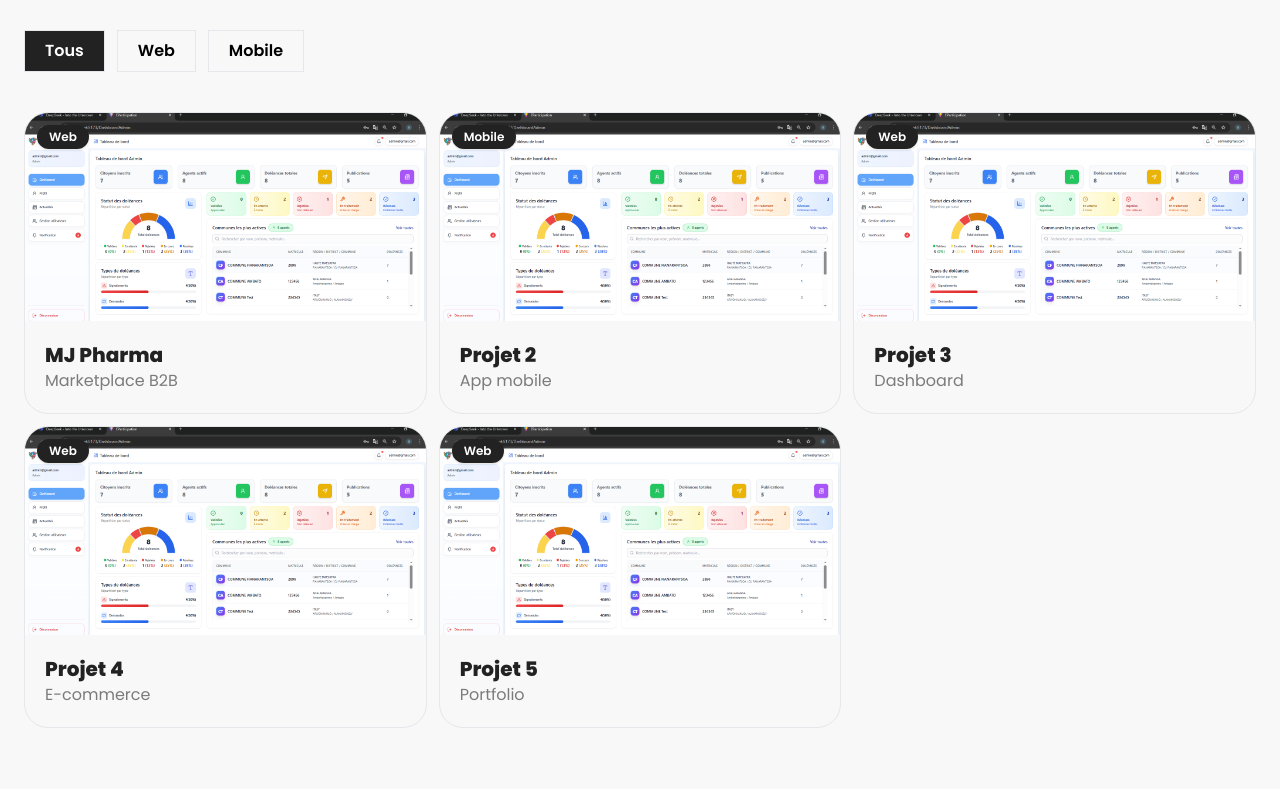
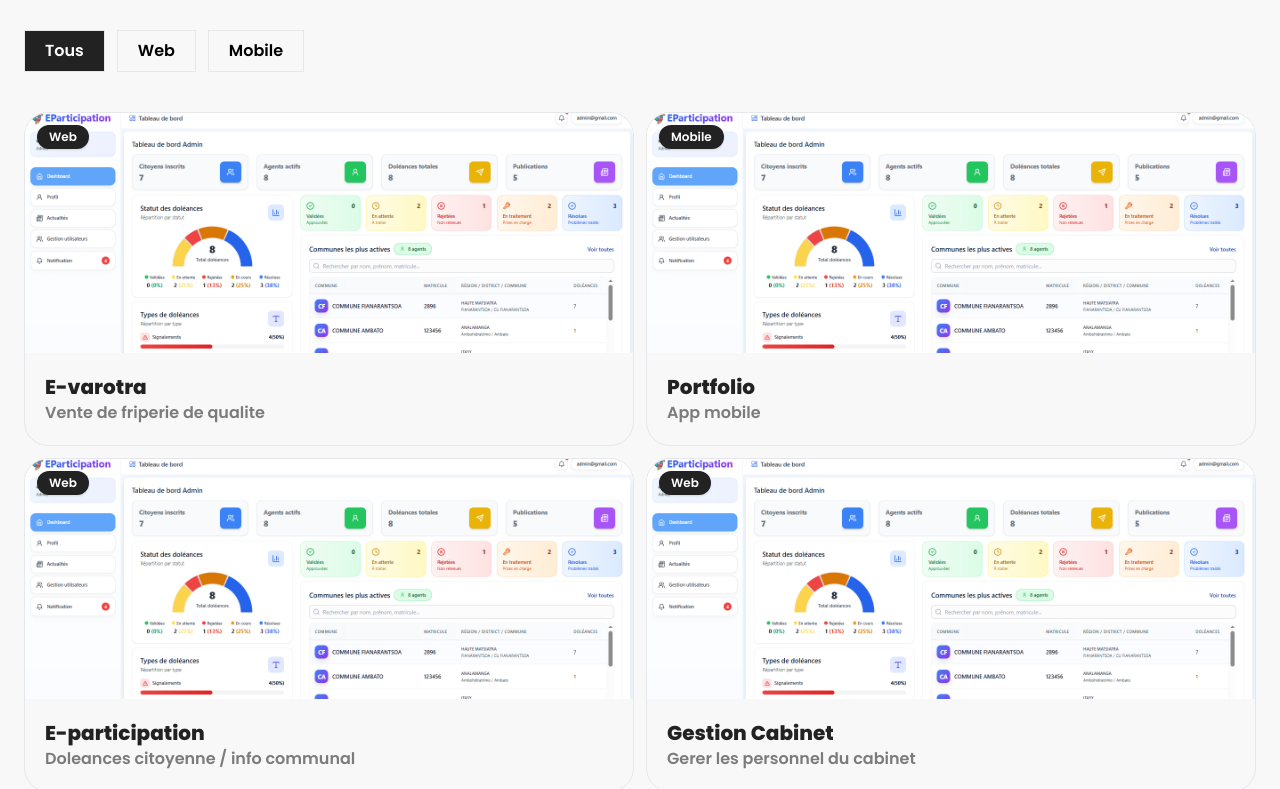
Before and after one commit to Tahiry2003/Portfolio_Tahiriniaina, a React (Vite) app: page / in a window 1280 px wide. Shown: the part 2111-2900 px from the top of the page. Built offline with nearby package versions, Linux system fonts and the light colour scheme.

Commit message:
modification projets

```diff
--- a/src/sections/Projects.jsx
+++ b/src/sections/Projects.jsx
@@ -6,11 +6,11 @@ function Projects() {
   const [filter, setFilter] = useState("Tous")
 
   const projects = [
-    { title: "MJ Pharma", desc: "Marketplace B2B", type: "Web", img: photo },
-    { title: "Projet 2", desc: "App mobile", type: "Mobile", img: photo },
-    { title: "Projet 3", desc: "Dashboard", type: "Web", img: photo },
-    { title: "Projet 4", desc: "E-commerce", type: "Web", img: photo },
-    { title: "Projet 5", desc: "Portfolio", type: "Web", img: photo },
+    { title: "E-varotra", desc: "Vente de friperie de qualite", type: "Web", img: photo },
+    { title: "Portfolio", desc: "App mobile", type: "Mobile", img: photo },
+    { title: "E-participation", desc: "Doleances citoyenne / info communal", type: "Web", img: photo },
+    { title: "Gestion Cabinet", desc: "Gerer les personnel du cabinet", type: "Web", img: photo },
+    { title: "Recherche operationnel", desc: "Programmation Lineaire simplexe", type: "Web", img: photo },
   ]
 
   // 🔹 Filtrage
@@ -50,13 +50,13 @@ function Projects() {
         </div>
 
         {/* 🔹 GRID */}
-        <div className="grid sm:grid-cols-2 md:grid-cols-3 gap-3">
+        <div className="grid sm:grid-cols-1 md:grid-cols-2 gap-3">
           {filteredProjects.map((p, i) => (
             <div
               key={i}
               className="group relative bg-tertiary rounded-3xl border text-left overflow-hidden"
             >
-              <div className="bg-white rounded-t-xl h-52 flex items-center justify-center relative">
+              <div className="bg-white rounded-t-xl h-60 flex items-center justify-center relative">
                 <span className="absolute top-3 left-3 bg-primary text-white text-xs font-semibold px-3 py-1 rounded-full shadow">
                   {p.type}
                 </span>
@@ -73,7 +73,7 @@ function Projects() {
                   <h3 className="text-xl font-bold text-primary">
                     {p.title}
                   </h3>
-                  <p className="text-secondary text-base">
+                  <p className="text-secondary text-base font-semibold">
                     {p.desc}
                   </p>
                 </div>
```
